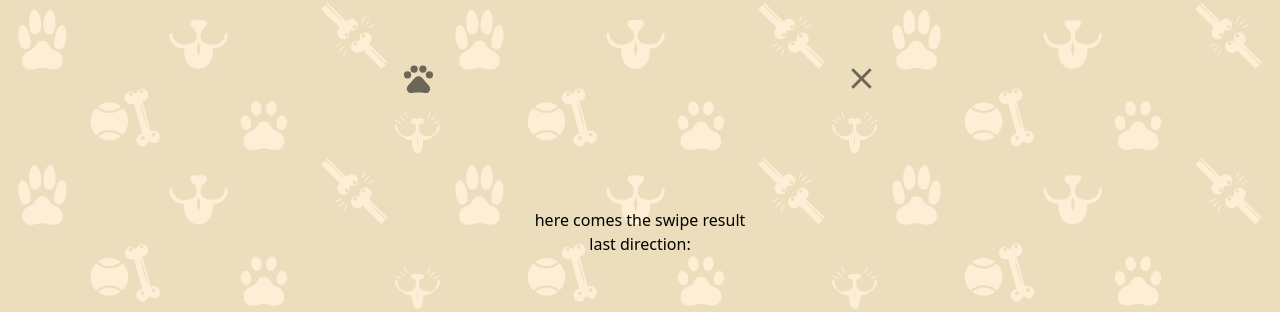
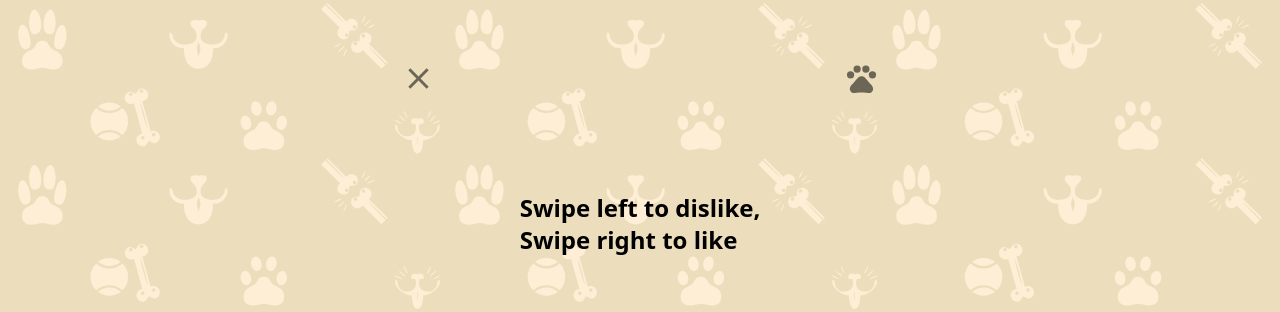
Before and after one commit to ronniejamestorres/petmate, a React (Vite) app: page /ShowAll in a window 1280 px wide. Shown: the part 472-784 px from the top of the page. Built offline with nearby package versions, Linux system fonts and the light colour scheme; no server answers; sample sign-in values are in the browser's storage.

Commit message:
like, dislike and matching states

```diff
--- a/src/components/LikeDislikeButtons.tsx.tsx
+++ b/src/components/LikeDislikeButtons.tsx.tsx
@@ -8,11 +8,10 @@ function LikeDislikeButtons() {
   return (
     <div className="flex w-full absolute bottom-8 justify-evenly py-48">
       <IconButton>
+        <CloseIcon fontSize="large" />
+      </IconButton>
+      <IconButton>
         <PetsIcon fontSize="large" />
-      </IconButton>
-
-      <IconButton>
-        <CloseIcon fontSize="large" />
       </IconButton>
     </div>
   );
--- a/src/components/SwipeResult.tsx
+++ b/src/components/SwipeResult.tsx
@@ -2,13 +2,39 @@ import { useState, useContext } from "react";
 import CardsContext from "../contexts/CardsContext";
 
 function SwipeResult() {
-  const { users, loggedInUser, lastDirection, swiped, outOfFrame } =
+  const { loggedInUser, lastDirection, swipedUser, match } =
     useContext(CardsContext);
+
+  console.log(loggedInUser);
 
   return (
     <div className="flex w-full absolute flex-col bottom-8 py-10 justify-center items-center ">
-      <h1>here comes the swipe result</h1>
-      <p>last direction: {lastDirection}</p>
+      {match ? (
+        <div className="flex flex-col items-center">
+          <h1 className="text-3xl text-blue-500 animate-bounce font-bold">
+            You matched with {swipedUser.username}
+          </h1>
+        </div>
+      ) : lastDirection === "right" ? (
+        <div className="flex flex-col items-center">
+          <h1 className="text-2xl font-bold">
+            You liked {swipedUser.username}
+          </h1>
+        </div>
+      ) : lastDirection === "left" ? (
+        <div className="flex flex-col items-center">
+          <h1 className="text-2xl font-bold">
+            You disliked {swipedUser.username}
+          </h1>
+        </div>
+      ) : (
+        <div className="flex flex-col items-center">
+          <h1 className="text-2xl font-bold">
+            Swipe left to dislike, <br />
+            Swipe right to like
+          </h1>
+        </div>
+      )}
     </div>
   );
 }
--- a/src/contexts/CardsContext.tsx
+++ b/src/contexts/CardsContext.tsx
@@ -10,18 +10,16 @@ const CardsContext = createContext({
 
 export const CardsProvider = ({ children }) => {
   const [users, setUsers] = useState([]);
-  const [loggedInUser, setLoggedInUser] = useState([]);
+  const [loggedInUser, setLoggedInUser] = useState({});
   const [lastDirection, setLastDirection] = useState();
+  const [swipedUser, setSwipedUser] = useState({});
+  const [match, setMatch] = useState(false);
 
   useEffect(() => {
     const fetchUsers = async () => {
       try {
         const res = await axios.get("http://localhost:4000/users/getall");
         setUsers(res.data);
-        const logged = res.data.filter(
-          (ele) => ele._id === localStorage.getItem("loggedIn")
-        )[0];
-        setLoggedInUser(logged);
       } catch (err) {
         console.log(err);
       }
@@ -29,9 +27,27 @@ export const CardsProvider = ({ children }) => {
     fetchUsers();
   }, []);
 
+  useEffect(() => {
+    const fetchLoggedInUser = async () => {
+      try {
+        const res = await axios.get(
+          `http://localhost:4000/users/getone/${localStorage.getItem(
+            "loggedIn"
+          )}`
+        );
+        setLoggedInUser(res.data);
+      } catch (err) {
+        console.log(err);
+      }
+    };
+    fetchLoggedInUser();
+  }, []);
+
   const swiped = (direction, idSwiped) => {
     console.log(`swiped ${idSwiped} to the ${direction}`);
     setLastDirection(direction);
+    const swiped = users.filter((user) => user._id === idSwiped);
+    setSwipedUser(swiped[0]);
     if (direction === "right") {
       axios.post(
         `http://localhost:4000/users/like/${idSwiped}`,
@@ -42,6 +58,11 @@ export const CardsProvider = ({ children }) => {
           },
         }
       );
+      if (swiped[0].liking.includes(loggedInUser._id)) {
+        setMatch(true);
+      } else {
+        setMatch(false);
+      }
     }
   };
 
@@ -51,7 +72,15 @@ export const CardsProvider = ({ children }) => {
 
   return (
     <CardsContext.Provider
-      value={{ users, loggedInUser, lastDirection, swiped, outOfFrame }}
+      value={{
+        users,
+        loggedInUser,
+        lastDirection,
+        swiped,
+        outOfFrame,
+        swipedUser,
+        match,
+      }}
     >
       {children}
     </CardsContext.Provider>
```
